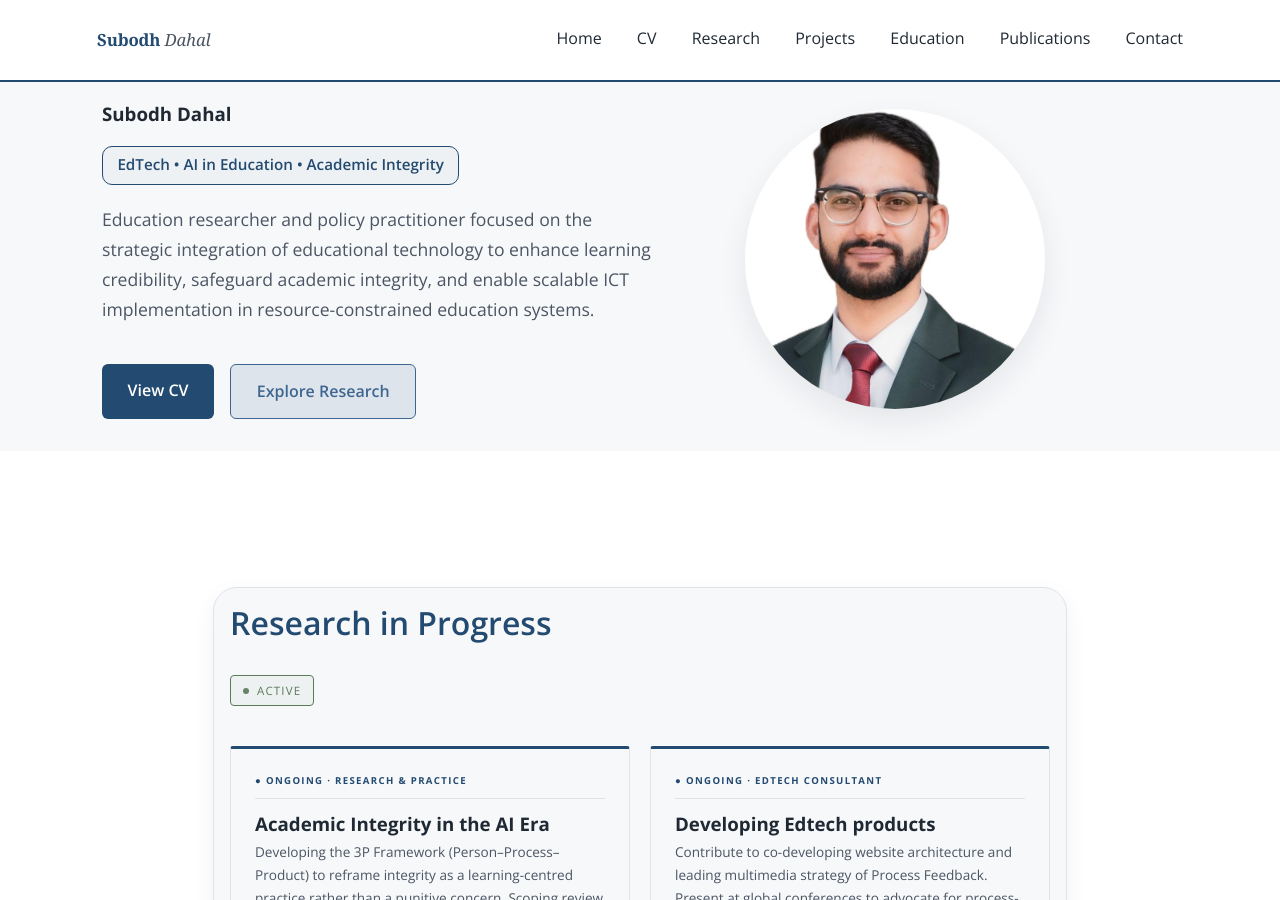
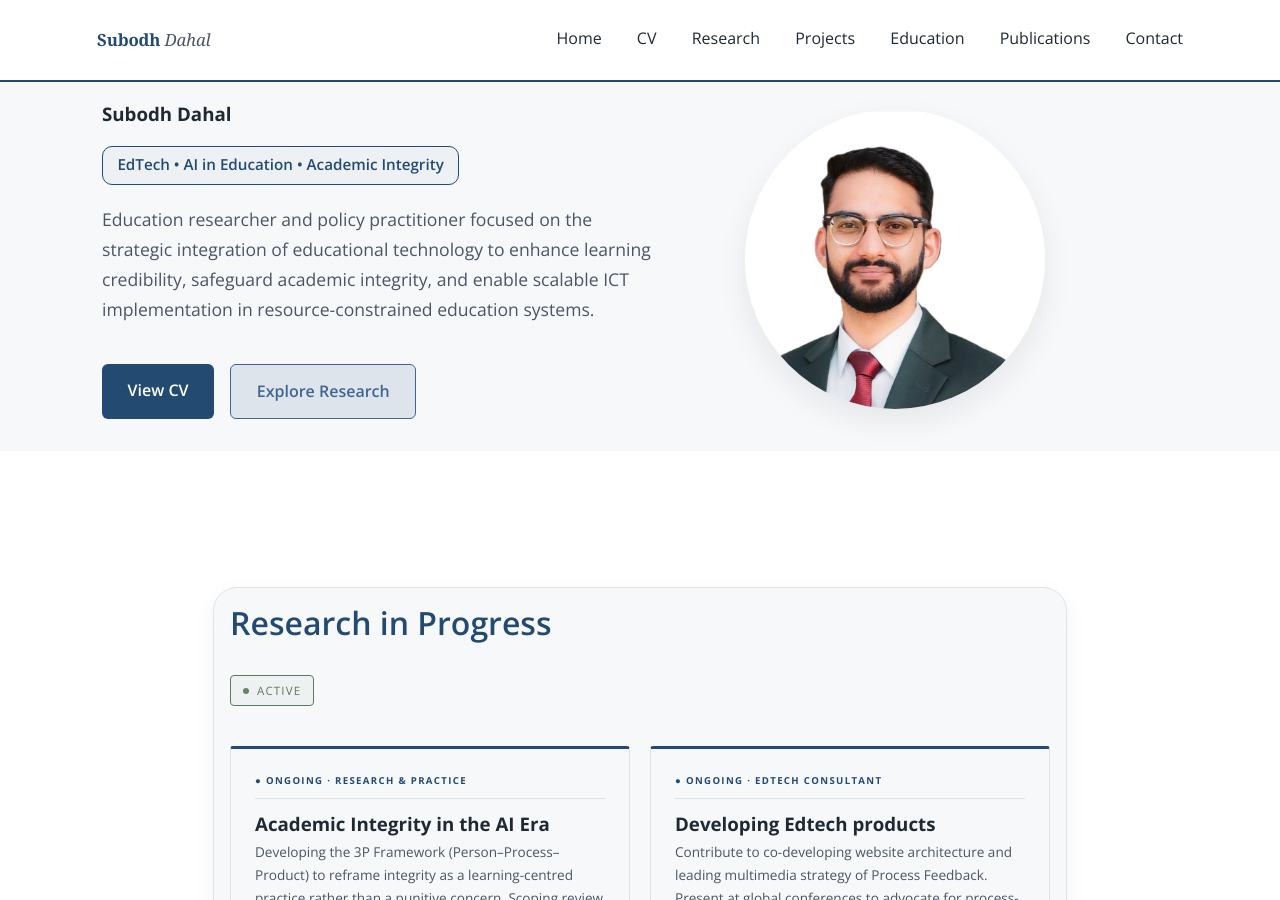
Before and after one commit to dahalsubodh/dahalsubodh.github.io, a Jekyll site: the page built from index.md, in a window 1280 px wide and 900 px high. Built offline with Jekyll 4.4.1, drawn with Linux system fonts in a browser that asks for light colours.

Commit message:
Update hero.html

```diff
--- a/_includes/hero.html
+++ b/_includes/hero.html
@@ -2,7 +2,7 @@
   <div class="container hero-container">
     <div class="hero-left hero-text">
       <div class="hero-header">
-        <img src="/assets/Subodhdahal-herosection.JPG"
+        <img src="/assets/Subodhdahal-herosection.jpeg"
              alt="Professional portrait of Subodh Dahal"
              class="hero-avatar">
         <h1><span class="hero-name">Subodh Dahal</span></h1>
@@ -21,7 +21,7 @@
     </div>
 
     <div class="hero-image">
-      <img src="/assets/Subodhdahal-herosection.JPG" alt="Professional portrait of Subodh Dahal">
+      <img src="/assets/Subodhdahal-herosection.jpeg" alt="Professional portrait of Subodh Dahal">
     </div>
   </div>
 </section>
```
